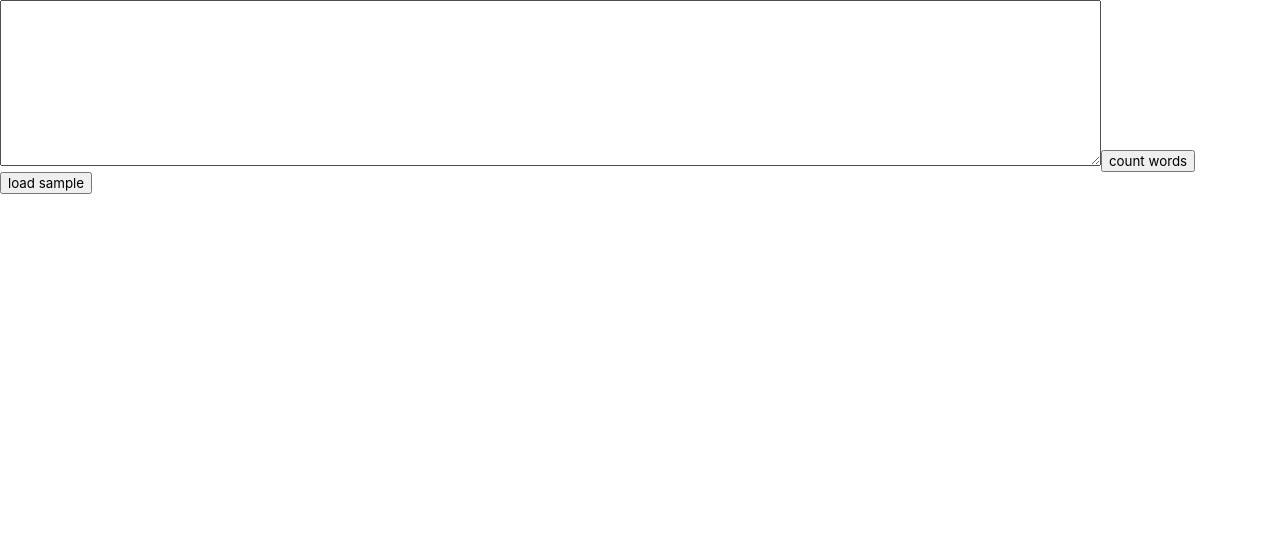
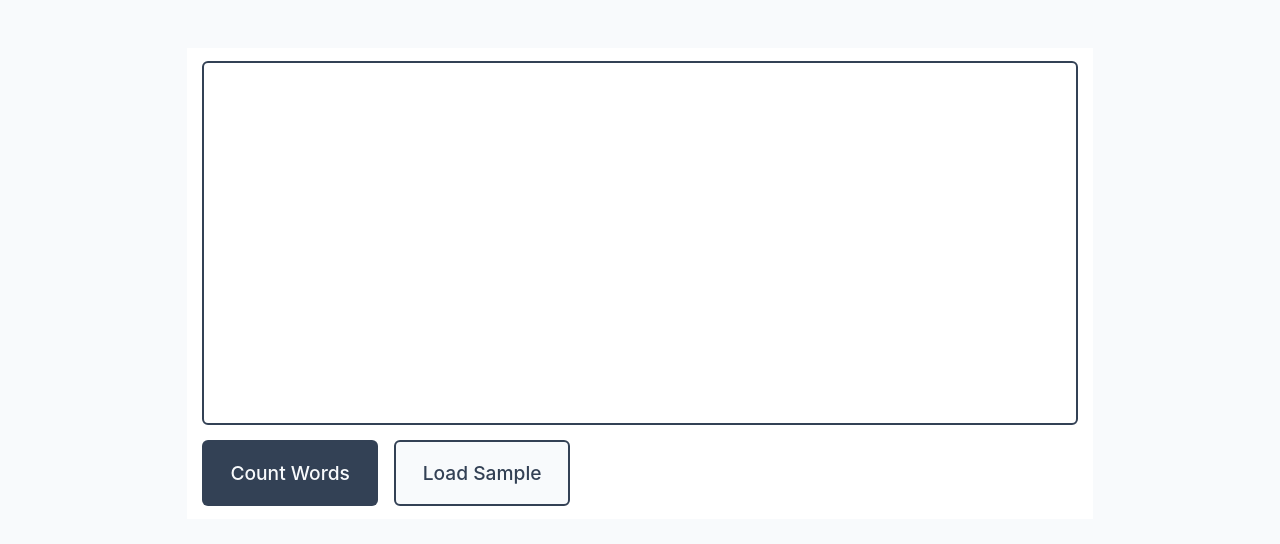
Before and after one commit to 2h311/word-frequency, a React (Vite) app: page / in a window 1280 px wide. Shown: the top 544 px of the page. Built offline with nearby package versions, Linux system fonts and the light colour scheme.

Commit message:
working on the UI

```diff
--- a/src/App.jsx
+++ b/src/App.jsx
@@ -28,16 +28,30 @@ const App = () => {
   };
 
   return (
-    <div>
-      <textarea
-        name="word"
-        value={wordInTextarea}
-        cols="120"
-        rows="10"
-        onChange={(event) => setWordInTextarea(event.target.value)}
-      ></textarea>
-      <input type="button" value="count words" onClick={() => countWords()} />
-      <input type="button" value="load sample" onClick={() => loadSample()} />
+    <div className="container">
+      <div className="container__upper-region">
+        <textarea
+          className="container__textarea"
+          name="word"
+          value={wordInTextarea}
+          onChange={(event) => setWordInTextarea(event.target.value)}
+        ></textarea>
+        <div className="container__buttons">
+          <input
+            className="container__button container__button--count-words"
+            type="button"
+            value="count words"
+            onClick={() => countWords()}
+          />
+          <input
+            className="container__button container__button--load-sample"
+            type="button"
+            value="load sample"
+            onClick={() => loadSample()}
+          />
+        </div>
+      </div>
+
       <WordFrequencyTable frequencyData={frequencyData} />
     </div>
   );
--- a/src/index.css
+++ b/src/index.css
@@ -1,16 +1,83 @@
-:root {
-  font-synthesis: none;
-  text-rendering: optimizeLegibility;
-  -webkit-font-smoothing: antialiased;
-  -moz-osx-font-smoothing: grayscale;
-}
-
 *,
 *::after,
 *::before {
   font-family: Inter, system-ui, Avenir, Helvetica, Arial, sans-serif;
 }
 
+:root {
+  --dark-color: #334155;
+  --light-color: #f8fafc;
+}
+
 body {
+  font-synthesis: none;
+  text-rendering: optimizeLegibility;
+  -webkit-font-smoothing: antialiased;
+  -moz-osx-font-smoothing: grayscale;
+
   margin: 0;
+  background-color: var(--light-color);
+
+  display: flex;
+  justify-content: center;
+  font-size: 62.5%;
 }
+
+.container {
+  max-width: max-content;
+  /* border: 1px solid #333; */
+  margin-top: 3rem;
+  font-size: 1.45rem;
+}
+
+.container__upper-region {
+  border: 1px solid #fff;
+  background-color: #fff;
+  padding: 0.75rem 0.85rem;
+
+  display: flex;
+  flex-direction: column;
+  gap: 0.92rem;
+}
+
+.container__textarea {
+  resize: none;
+  width: 52rem;
+  height: 20rem;
+  border: 2.5px solid var(--dark-color);
+  padding: 1.25rem;
+  font-size: 1.2rem;
+  line-height: 2.25rem;
+  border-radius: 6px;
+  text-align: justify;
+}
+
+.container__buttons {
+  display: flex;
+  column-gap: 1rem;
+}
+
+.container__button {
+  font-size: 1.2rem;
+  font-weight: 500;
+  border: none;
+  padding: 1.2rem 1.65rem;
+  border-radius: 6px;
+  text-transform: capitalize;
+}
+
+.container__button:hover {
+  cursor: pointer;
+}
+
+.container__button--count-words {
+  background-color: var(--dark-color);
+  color: var(--light-color);
+  border: 2.3px solid transparent;
+}
+
+.container__button--load-sample {
+  background-color: var(--light-color);
+  color: var(--dark-color);
+  border: 2.3px solid var(--dark-color);
+}
```
